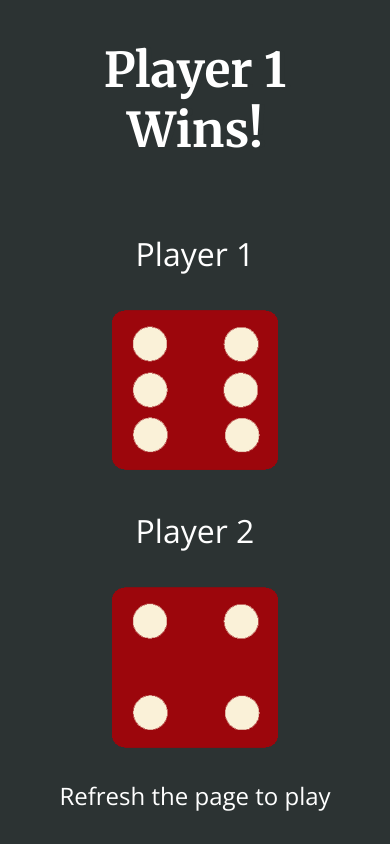
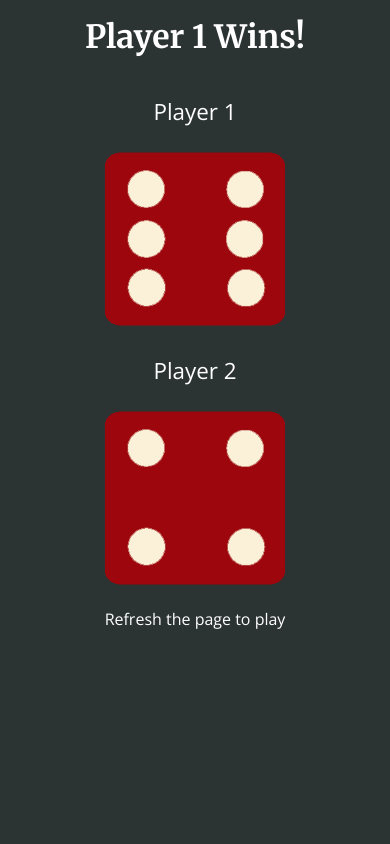
Before and after one commit to joshuaedo/Dice-Game, a plain HTML site: page index.html in a window 390 px wide. Drawn offline with nearby package versions, Linux system fonts and the light colour scheme.

Commit message:
Update styles.css

```diff
--- a/styles.css
+++ b/styles.css
@@ -35,16 +35,18 @@ footer p{
 
 @media only screen and (max-width: 480px) {
   p {
+    font-size: 1.4rem;
+  }
+
+  h1 {
+    margin: 1.05rem;
     font-size: 2rem;
   }
 
-  h1 {
-    margin: 40px;
-    font-size: 3rem;
+  img {
+    width: 70%;
   }
-
-  img {
-    width: 65%;
+  footer p{
+    font-size: 1rem;
   }
-
 }
```
